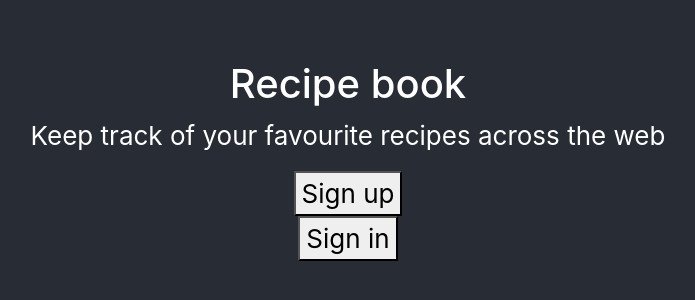
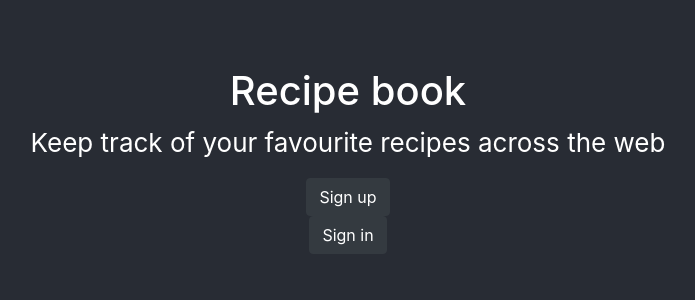
Before and after one commit to muhsink99/recipe-book, a React (Create React App) app: page / in a window 1280 px wide. Shown: the part 240-540 px from the top of the page, without its empty margins (292-987 px from the left). Built offline with nearby package versions, Linux system fonts and the light colour scheme.

Commit message:
restructure project, add basic routing

```diff
--- a/package.json
+++ b/package.json
@@ -10,6 +10,8 @@
     "node-sass": "^4.14.1",
     "react": "^17.0.1",
     "react-dom": "^17.0.1",
+    "react-helmet": "^6.1.0",
+    "react-router-dom": "^5.2.0",
     "react-scripts": "4.0.0",
     "web-vitals": "^0.2.4"
   },
--- a/src/App.js
+++ b/src/App.js
@@ -1,13 +1,20 @@
-import './App.scss';
+
+import Home from './pages/Home';
+import Signin from './pages/Signin';
+import Signup from './pages/Signup';
+
+import { BrowserRouter, Route, Switch } from 'react-router-dom';
+
 
 function App() {
   return (
-    <div className="App">
-      <h1>Recipe book</h1>
-      <p>Keep track of your favourite recipes across the web</p>
-      <button>Sign up </button>
-      <button>Sign in </button>
-    </div>
+    <main>
+      <Switch>
+        <Route path="/" component={Home} exact />
+        <Route path="/signup" component={Signup} exact />
+        <Route path="/signin" component={Signin} exact />
+      </Switch>
+    </main>
   );
 }
 
--- a/src/index.js
+++ b/src/index.js
@@ -1,5 +1,6 @@
 import React from 'react';
 import ReactDOM from 'react-dom';
+import { BrowserRouter, Route, Switch } from 'react-router-dom';
 import './index.scss';
 import App from './App';
 import reportWebVitals from './reportWebVitals';
@@ -8,9 +9,9 @@ import 'bootstrap/dist/css/bootstrap.css';
 
 
 ReactDOM.render(
-  <React.StrictMode>
+  <BrowserRouter>
     <App />
-  </React.StrictMode>,
+  </BrowserRouter>,
   document.getElementById('root')
 );
 
--- a/src/index.scss
+++ b/src/index.scss
@@ -1,5 +1,6 @@
 @import '~bootstrap/scss/bootstrap.scss';
 
+$bg-colour: #282c34;
 
 body {
   margin: 0;
@@ -8,6 +9,7 @@ body {
     sans-serif;
   -webkit-font-smoothing: antialiased;
   -moz-osx-font-smoothing: grayscale;
+  background-color: $bg-colour;
 }
 
 code {
--- /dev/null
+++ b/src/pages/Home.js
@@ -0,0 +1,21 @@
+import './styles/Home.scss';
+import Helmet from 'react-helmet';
+
+function Home() {
+    return (
+        <>
+            <Helmet>
+                <title>Home page</title>
+                <meta name="description" content="Landing page where users can sign up/in." />
+            </Helmet>
+            <div className="Home">
+                <h1>Recipe book</h1>
+                <p>Keep track of your favourite recipes across the web</p>
+                <button type="button" class="btn btn-dark">Sign up</button>
+                <button type="button" class="btn btn-dark">Sign in</button>
+            </div>
+        </>
+    );
+}
+
+export default Home;
--- /dev/null
+++ b/src/pages/Signin.js
@@ -0,0 +1,16 @@
+
+import Helmet from 'react-helmet';
+
+function Signin() {
+    return (
+        <>
+            <Helmet>
+                <title>Sign in</title>
+                <meta name="description" content="Landing page where users can sign up/in." />
+            </Helmet>
+            <h1>Sign into an account</h1>
+        </>
+    );
+}
+
+export default Signin;
--- /dev/null
+++ b/src/pages/Signup.js
@@ -0,0 +1,16 @@
+
+import Helmet from 'react-helmet';
+
+function Signup() {
+    return (
+        <>
+            <Helmet>
+                <title>Sign up</title>
+                <meta name="description" content="Landing page where users can sign up/in." />
+            </Helmet>
+            <h1>Make an account</h1>
+        </>
+    );
+}
+
+export default Signup;
--- a/src/App.scss
+++ b/src/pages/styles/Home.scss
@@ -1,9 +1,10 @@
 @import '~bootstrap/scss/bootstrap.scss';
 
+$bg-colour: #282c34;
 
-.App {
+.Home {
   text-align: center;
-  background-color: #282c34;
+  background-color: $bg-colour;
   min-height: 100vh;
   display: flex;
   flex-direction: column;
```
Also changed, not shown: 1 other file (tests, documents, lock files or other folders).
